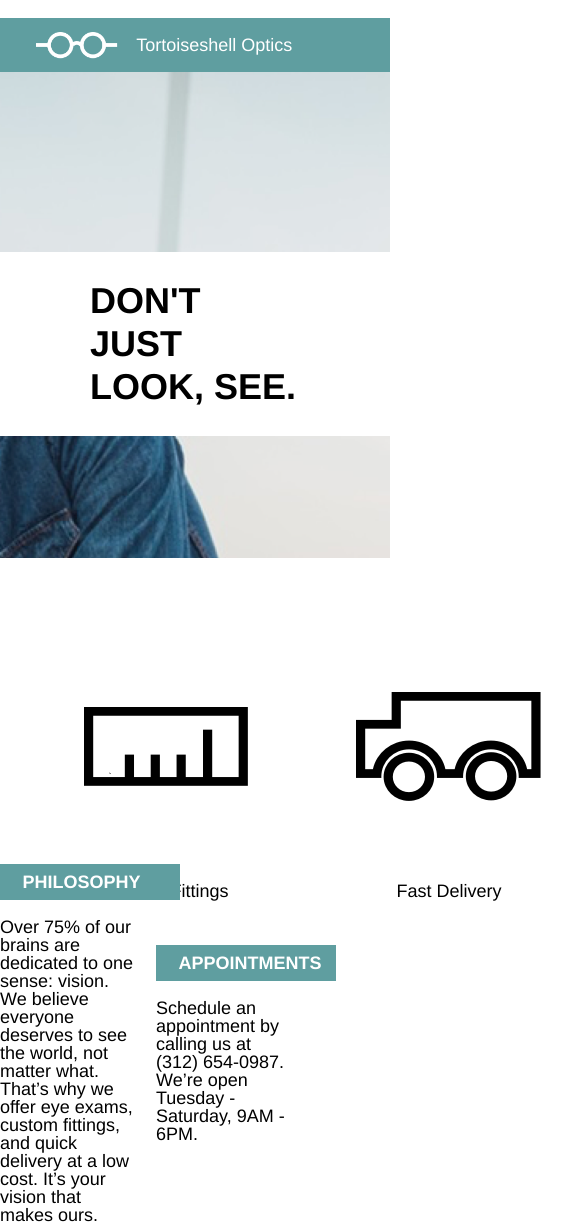
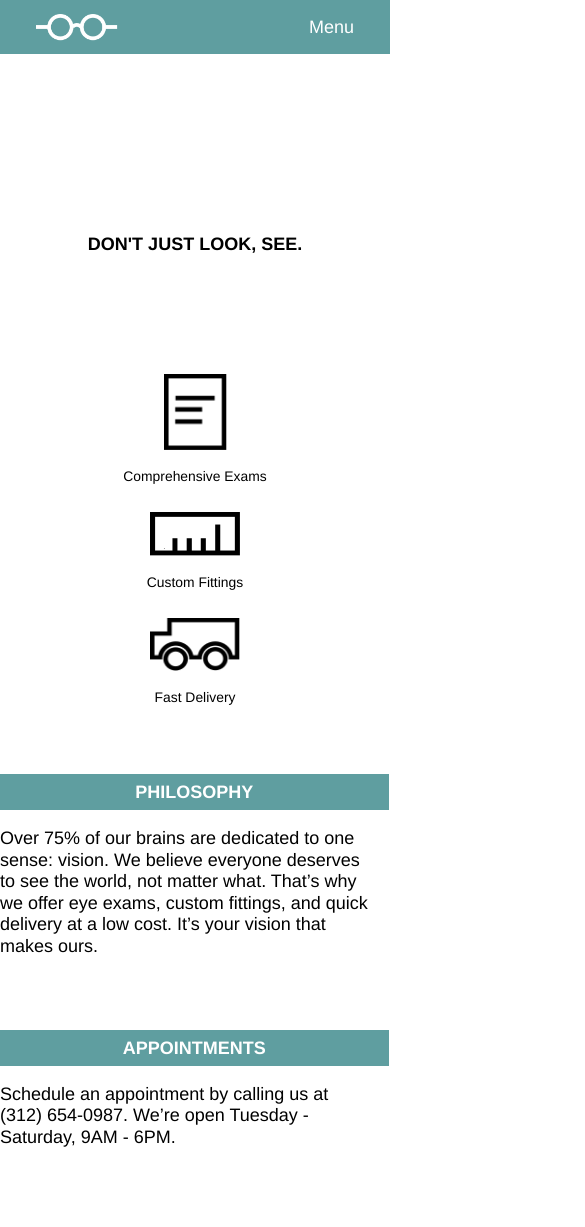
Before and after one commit to TheMechanist/TortoiseshellOptics, a plain HTML site: page index.html in a window 390 px wide. Shown: the top 1227 px of the page, 585 px wide, since content can reach past the window. Drawn offline with Linux system fonts and the light colour scheme.

Commit message:
Fixed entire site, and completed responsive design elements for desktop, tablet, and mobile. Somehow broke the BG image for the header. No idea what went wrong.

```diff
--- a/index.html
+++ b/index.html
@@ -8,17 +8,14 @@
   </head>
 
 
-  <body>
+  <body class="banner-bg">
     <!-- Header Section, includes top navbar, BG image and call-to-action. -->
     <header>
-      <div id="banner-bg">
       <div class="margin">
         <div id="navbar">
-            <div id="glasses-ico">
+          <div id="logo">
             <img src="resources/imgs/logo-white.png" alt="Tortoiseshell Optics Logo">
-              <div class="TSO">
-                <span>Tortoiseshell Optics</span>
-              </div>
+            <span class="TSO">Tortoiseshell Optics</span>
           </div>
           <nav id="LargeNav">
             <span><a href="#">Services</a></span>
@@ -30,61 +27,43 @@
           </nav>
         </div>
         <div id="cta">
-            <span>DON&#39;T JUST LOOK, SEE.</span>
-          </div>
+          <h1>DON&#39;T JUST LOOK, SEE.</h1>
         </div>
       </div>
     </header>
 
     <!-- Main section, includes products as well as hours and location. -->
     <main>
-      <div class="margin">
       <div id="feature-container">
         <div class="feature" id="page">
-            <div class="feature-img">
-              <img src="resources/imgs/paper-icon.png" alt="Eye Prescription">
-            </div>
+          <img class="feature-img" src="resources/imgs/paper-icon.png" alt="Eye Prescription">
           <p>Comprehensive Exams</p>
         </div>
         <div class="feature" id="ruler">
-            <div class="feature-img">
-              <img src="resources/imgs/ruler-icon.png" alt="Ruler">
-            </div>
-            <p>Custom Fittings</p>
+          <img class="feature-img" src="resources/imgs/ruler-icon.png" alt="Ruler">     <p>Custom Fittings</p>
         </div>
         <div class="feature" id="truck">
-            <div class="feature-img">
-              <img src="resources/imgs/truck-icon.png" alt="Delivery Van">
-            </div>
+          <img class="feature-img" src="resources/imgs/truck-icon.png" alt="Delivery Van">
           <p>Fast Delivery</p>
         </div>
       </div>
-        <div id="info">
+      <div id="info-container" class="margin">
         <div class="info">
-            <div class="title">
-              <p>PHILOSOPHY</p>
-            </div>
-            <p class="data">Over 75% of our brains are dedicated to one sense: vision. We believe everyone deserves to see the world, not matter what. That’s why we offer eye exams, custom fittings, and quick delivery at a low cost. It’s your vision that makes ours.</p>
+          <h2>PHILOSOPHY</h2>
+          <p>Over 75% of our brains are dedicated to one sense: vision. We believe everyone deserves to see the world, not matter what. That’s why we offer eye exams, custom fittings, and quick delivery at a low cost. It’s your vision that makes ours.</p>
         </div>
         <div class="info">
-            <div class="title">
-              <p>APPOINTMENTS</p>
-            </div>
-            <p class="data">Schedule an appointment by calling us at (312) 654-0987. We’re open Tuesday - Saturday, 9AM - 6PM.</p>
-          </div>
+          <h2>APPOINTMENTS</h2>
+          <p>Schedule an appointment by calling us at (312) 654-0987. We’re open Tuesday - Saturday, 9AM - 6PM.</p>
         </div>
       </div>
     </main>
 
     <!-- Basic footer, has copyright info. -->
     <footer>
-      <div class="margin">
-        <div id="copyright">
+      <div class="margin" id="copyright">
         <img src="resources/imgs/logo-black.png" alt="Tortoiseshell Optics Logo">
-            <div class="TSO">
-              <span>&copy; Tortoiseshell Optics</span>
-            </div>
-          </div>
+        <span class="TSO">&copy; Tortoiseshell Optics</span>
       </div>
     </footer>
   </body>
--- a/resources/css/style.css
+++ b/resources/css/style.css
@@ -13,119 +13,126 @@ html {
 /* BEGIN NAVBAR STYLING */
 #navbar {
   display: flex;
+  justify-content: space-between;
   align-items: center;
-  justify-content: space-between;
   background-color: cadetblue;
   margin-top: 1rem;
 }
 
-#glasses-ico, #copyright, #Smallav {
-  display: flex;
+#logo {
+  display: inline-flex;
+  align-items: center;
 }
 
-#glasses-ico img, #copyright img {
-  margin: auto 0;
+#logo img {
   height: 1.5rem;
-}
-
-#glasses-ico img {
   padding-left: 2rem;
 }
 
+#logo span {
+  color: white;
+  padding: 1rem;
+}
+
 .TSO {
-  color: white;
   font-size: 1rem;
-  padding: 1rem;
+}
+
+#LargeNav {
+  padding: 1rem 0rem;
+}
+
+#SmallNav {
+  padding: 1rem 2rem;
+}
+
+#LargeNav span {
+  padding-right: 2rem;
 }
 
 #LargeNav span a, #SmallNav span a {
   color: white;
   text-decoration: none;
-  padding: 1rem;
-}
-
-#LargeNav #SmallNav {
-  padding-right: 1rem;
 }
 /* END NAVBAR STYLING */
 
 /* BEGIN BANNER STYLING */
-#banner-bg {
-  background: url(../imgs/glasses-bg.png) no-repeat center;
-  background-size: cover;
+header {
   height: 30rem;
 }
 
-#cta {
-  margin-top: 10rem;
-  padding: 1.5rem 5rem;
-  background-color: white;
-  justify-content: flex-end;
+.banner-bg {
+  background-image: url(../imgs/glasses-bg.png) center center no-repeat;
+  background-size: cover;
 }
 
-#cta span {
+#cta {
+  display: flex;
+  justify-content: flex-end;
+  margin-top: 10rem;
+}
+
+#cta h1 {
+  color: black;
   font-weight: bold;
   font-size: 2rem;
   line-height: 1.2;
+  padding: 1.5rem 5rem;
+  margin-right: -2rem;
 }
-/* END BANNER STYLING */
+/* END PRODUCT STYLING *?
 
-/* BEGIN PRODUCT STYLING */
-#feature-container {
+/* BEGIN INFO STYLING */
+#feature-container, #info-container {
   display: flex;
   justify-content: center;
   margin-top: 3rem;
 }
 
 .feature {
+  display: flex;
   flex-direction: column;
-  height: 8rem;
-}
-
-.feature-img {
-  display: flex;
-  padding: 3rem;
-  height: 9rem;
-}
-
-.feature img {
-  margin: auto;
+  justify-content: space-between;
+  align-items: center;
 }
 
 .feature p {
   text-align: center;
+  line-height: 1.2;
+}
 
+.feature-img {
+  padding: 0 3rem;
+  margin-bottom: 1rem
 }
-/* END PRODUCT STYLING *?
 
-/* BEGIN INFO STYLING */
-#info {
-  display: flex;
-  align-items: center;
-  margin: 3rem 0 4rem 0;
+#page img{
+  width: 3.5rem;
+}
+
+#ruler img, #truck img{
+  width: 5rem;
 }
 
 .info {
+  display: flex;
   flex-direction: column;
-  width: 35%;
+  flex-basis: 35%;
   margin-right: 5%;
 }
 
-.data {
-  margin-top: 1rem;
+.info h2 {
+  color: white;
+  font-weight: bold;
+  font-size: 1rem;
+  background-color: cadetblue;
+  padding: 0.5rem 0 0.5rem 1.25rem;
+  width: 10rem;
+  margin-bottom: 1rem;
 }
 
-.title {
-  font-size: 1rem;
-  font-weight: bold;
-  color: white;
-  background-color: cadetblue;
-  width: 10rem;
-  margin-top: 3rem;
-}
-
-.title p {
-  padding: 0.5rem 0 0.5rem 1.25rem;
+.info p{
+  line-height: 1.2;
 }
 /* END INFO STYLING */
 
@@ -134,6 +141,13 @@ html {
   margin-top: 5rem;
   padding: 4rem;
   background-color: azure;
+  display: flex;
+  align-items: center;
+}
+
+#copyright img {
+  height: 1.5rem;
+  margin-right: 1rem;
 }
 
 #copyright span {
@@ -142,41 +156,94 @@ html {
 /* END FOOTER STYLING */
 
 /* BEGIN MEDIA QUERY STYLING */
-@media only screen and (min-width: 1024px) {
+@media only screen and (min-width: 980px) {
   #SmallNav {
     display: none;
   }
+}
 
-  .flex {
-  flex: 1;
+@media only screen and (max-width: 980px) {
+  #navbar {
+    margin-top: 0;
+  }
+
+  header {
+    height: 22rem;
+  }
+
+  #cta {
+    margin-top: 5rem;
+  }
+
+  #cta h1 {
+    font-size: 1.33rem;
+    line-height: 1.2;
+    padding: 0.75rem 4rem;
+    margin-right: 2rem;
   }
 }
 
-@media only screen and (max-width: 1024px) {
+@media only screen and (min-width: 650px) {
   #SmallNav {
     display: none;
   }
-
-  .flex {
-  flex: 1;
-  }
 }
 
-@media only screen and (max-width: 470px) {
-  #LargeNav {
+@media only screen and (max-width: 649px) {
+  #LargeNav, .TSO {
     display: none;
   }
 
-  #info {
-
+  #navbar {
+    margin-top: 0;
   }
 
-  .info {
+  header {
+    height: 17rem;
+  }
 
+  #cta {
+    margin-top: 9rem;
+    justify-content: center;
+  }
+
+  #cta h1 {
+    font-size: 1rem;
+    line-height: 1.2;
+    padding: 1rem 0;
+    margin-right: 0;
+  }
+
+  #feature-container, #info-container {
+    margin-top: 3.77rem;
+    flex-direction: column;
+  }
+
+  #page, #ruler {
+    padding-bottom: 1.54rem;
+  }
+
+  .feature p {
+    font-size: 0.77rem;
+  }
+
+  .info h2 {
+    padding: 0.5rem;
+    text-align: center;
+    width: 100%;
+  }
+
+  .info p {
+    margin-bottom: 4rem;
   }
 
   #copyright {
+    margin-top: 1rem;
+  }
 
+  #copyright img {
+    margin-right: 0;
+    margin: auto;
   }
 }
 /* END MEDIA QUERY STYLING */
```
Lines whose indentation alone changed are shown as unchanged.
